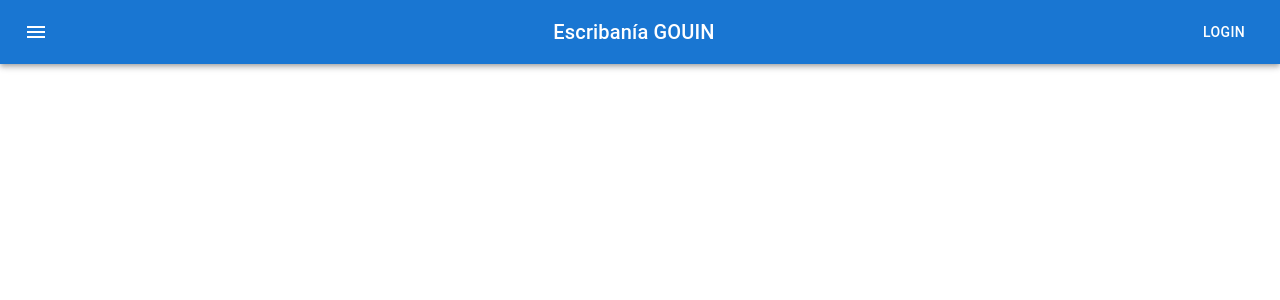
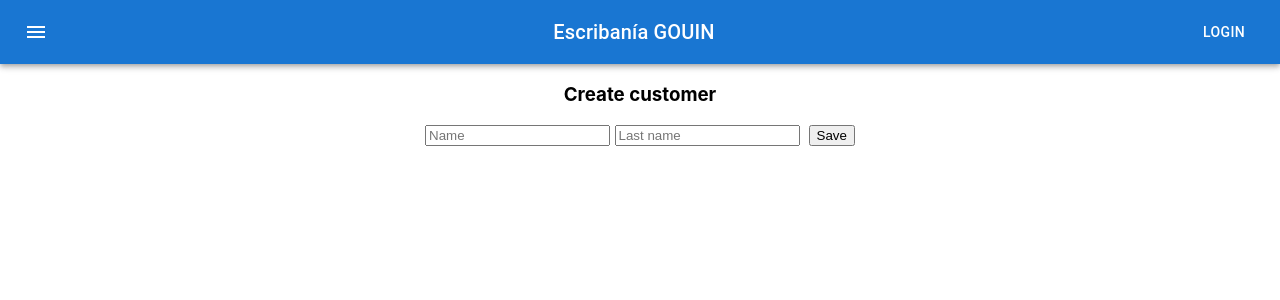
Before and after one commit to quinojuan/gouin, a React (Create React App) app in the folder client/: page / in a window 1280 px wide. Shown: the top 300 px of the page. Built offline with nearby package versions, Linux system fonts and the light colour scheme.

Commit message:
create customer

```diff
--- a/client/src/App.js
+++ b/client/src/App.js
@@ -1,10 +1,12 @@
 import "./App.css";
 import ButtonAppBar from "./components/ButtonAppBar";
+import CreateCustomer from "./components/CreateCustomer";
 
 function App() {
   return (
     <div className="App">
       <ButtonAppBar />
+      <CreateCustomer/>
     </div>
   );
 }
--- /dev/null
+++ b/client/src/components/CreateCustomer.jsx
@@ -0,0 +1,23 @@
+import React from 'react'
+import { useState } from 'react'
+
+const CreateCustomer = () => {
+
+    const [customer, setCustomer] = useState({
+        name: "",
+        last_name: ""
+    });
+
+  return (
+    <>
+    <h3>Create customer</h3>
+    <form action="">
+        <input type="text" placeholder='Name'/>&nbsp;
+        <input type="text" placeholder='Last name'/> &nbsp;
+        <button>Save</button>
+    </form>
+    </>
+  )
+}
+
+export default CreateCustomer
```
